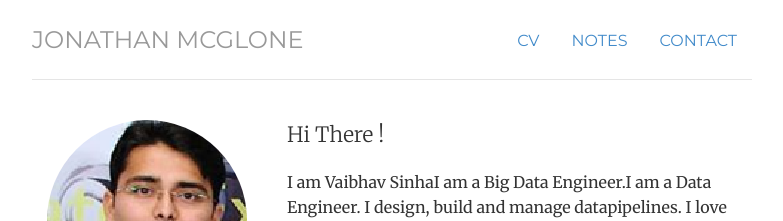
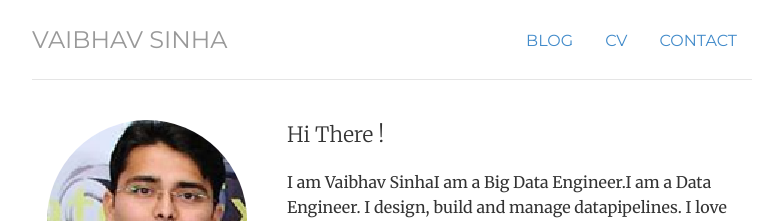
Before and after one commit to sinhav/sinhav.github.io, a Jekyll site: the page built from index.html, in a window 1280 px wide. Shown: the top 221 px of the page, without its empty margins (248-1031 px from the left). Built offline with Jekyll 4.4.1, drawn with Linux system fonts in a browser that asks for light colours.

Commit message:
Update header.html

```diff
--- a/_includes/header.html
+++ b/_includes/header.html
@@ -1,9 +1,9 @@
 <div class="header">
 	<ul class="nav nav-pills pull-right">
+		<!-- <li class="{{ page.projects }}"><a href="/projects" title="Projects">Projects</a></li> -->
+		<li class="{{ page.notes }}"><a href="/notes" title="Notes">Blog</a></li>
 		<li class="{{ page.cv }}"><a href="/cv" title="CV">CV</a></li>
-		<!-- <li class="{{ page.projects }}"><a href="/projects" title="Projects">Projects</a></li> -->
-		<li class="{{ page.notes }}"><a href="/notes" title="Notes">Notes</a></li>
 		<li class="{{ page.contact }}"><a href="/contact" title="Contact">Contact</a></li>
 	</ul>
-	<h3 class="text-muted"><a href="/">Jonathan McGlone</a></h3>
+	<h3 class="text-muted"><a href="/">Vaibhav Sinha</a></h3>
 </div> <!-- /header -->
```
